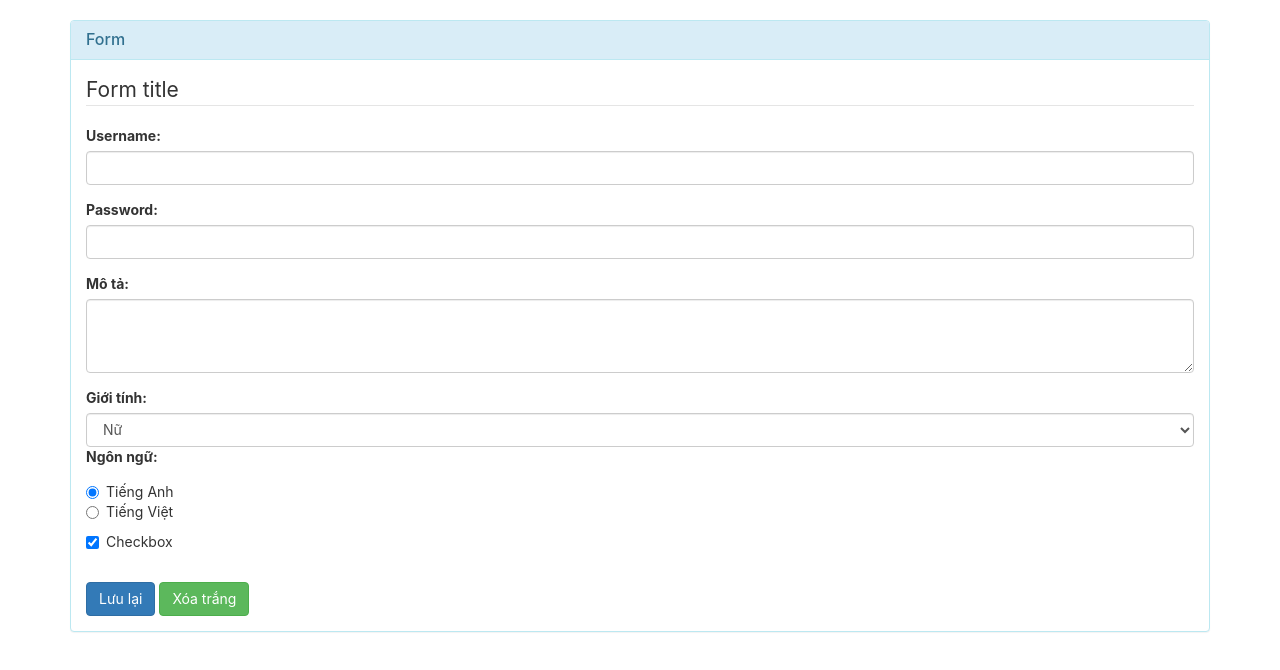
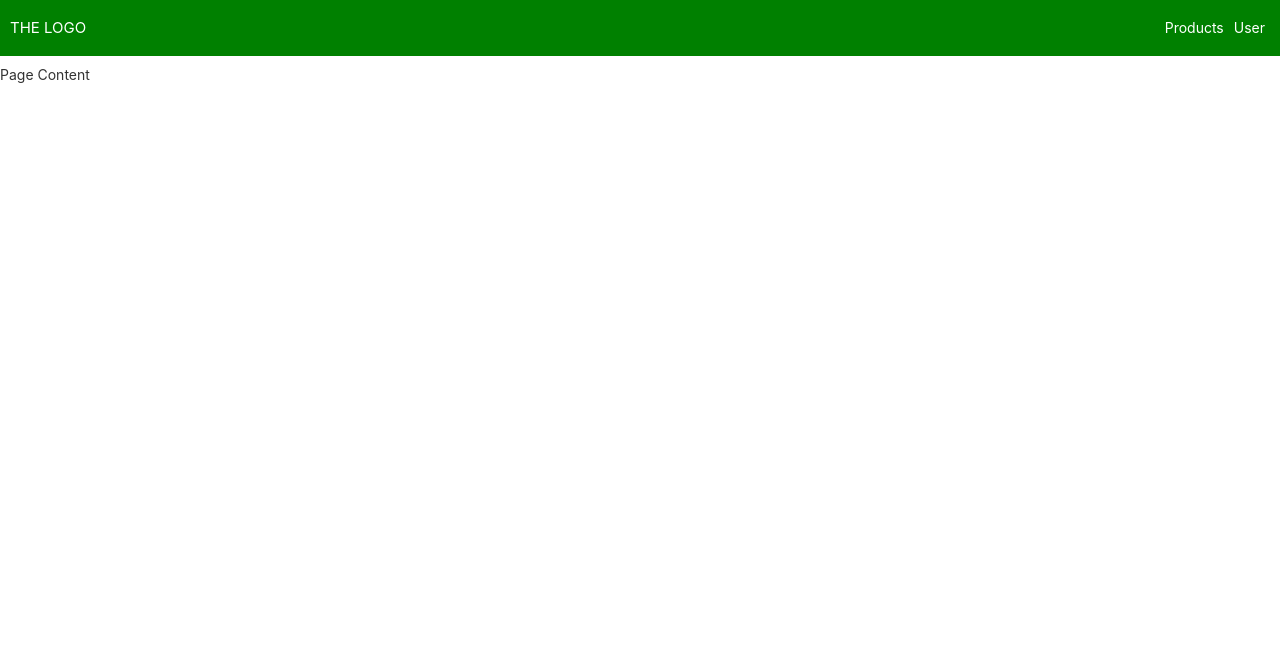
Before and after one commit to toanvan273/React-setColor-transfer-props-state, a React (Create React App) app: page / in a window 1280 px wide. Shown: the top 670 px of the page. Built offline with nearby package versions, Linux system fonts and the light colour scheme.

Commit message:
create MENU navigation

```diff
--- a/src/App.js
+++ b/src/App.js
@@ -1,28 +1,40 @@
 import React, { Component } from 'react';
 import './App.css'
-import Form from './Form'
+import Toolbar from './components/Toolbar/Toolbar'
+import Sider from './components/Sider/Sider'
+import Backdrop from './components/Backdrop/Backdrop'
 
 class App extends Component {
+    state = {
+        siderOpen: false
+    }
+    toggleClick = () => {
+        this.setState({
+            siderOpen: !this.state.siderOpen
+        })
+    }
+    backdropClick = () => {
+        this.setState({
+            siderOpen: false
+        })
+    }
+    render() {
+        let  backdrop
+        if(this.state.siderOpen){
+            backdrop = <Backdrop backdropClick={this.backdropClick}/>
+        }
+    return (
+        <div style={{height: '100%'}}>
+        <Toolbar toggleClick={this.toggleClick}/>
+        <Sider show={this.state.siderOpen}/>
+        {backdrop}
+        <main style={{marginTop: 65}}>
+        <p>Page Content</p>
+        </main>
 
-  render() {
-    return (
-      <div className="container">
-
-        <div className="panel panel-info">
-            <div className="panel-heading">
-              <h3 className="panel-title">Form</h3>
-            </div>
-            <div className="panel-body">
-            <Form />
-
-
-
-            </div>
         </div>
-
-      </div>
     );
-  }
+    }
 }
 
 export default App;
--- a/src/Form.js
+++ /dev/null
@@ -1,86 +0,0 @@
-import React, {Component} from 'react'
-
-class Form extends Component {
-    constructor(props){
-        super(props)
-        this.state = {
-            txtUsername: '',
-            txtPassword: '',
-            txtDesc: '',
-            sltGender: 0, //
-            rdLang: 'en',
-            checkStatus: true
-        }
-        this.onHandleChange = this.onHandleChange.bind(this)
-        this.onHandleSubmit = this.onHandleSubmit.bind(this)
-    }
-    onHandleChange(event){
-        // this.setState({
-        //     Username: event.target.value
-        // })
-        var target = event.target
-        var name = target.name
-        var value = target.type === 'checkbox' ? target.checked : target.value
-        this.setState({
-            [name]: value
-        })
-    }
-    onHandleSubmit(event){
-        event.preventDefault() //chặn submit
-        console.log(event.target)
-    }
-    render(){
-
-        return(
-            <>
-
-                <form onSubmit={this.onHandleSubmit}>
-                    <legend>Form title</legend>
-
-                    <div className="form-group">
-                        <label>Username: </label>
-                        <input type="text" className="form-control" value={this.state.txtUsername}  name='txtUsername' onChange={ this.onHandleChange }/>
-                    </div>
-                    <div className="form-group">
-                        <label>Password: </label>
-                        <input type="password" className="form-control" value={this.state.txtPassword}   name='txtPassword' onChange={ this.onHandleChange }/>
-                    </div>
-                    <div className="form-group">
-                        <label>Mô tả: </label>
-                        <textarea name="txtDesc" value={this.state.txtDesc}  className="form-control" rows="3" onChange={ this.onHandleChange }></textarea>
-                    </div>
-                    <label>Giới tính: </label>
-                    <select name="sltGender"  className="form-control" onChange={ this.onHandleChange }>
-                        <option value={0} >Nữ</option>
-                        <option value={1} >Nam</option>
-                    </select>
-                    <label>Ngôn ngữ: </label>
-                    <div className="radio">
-                        <label>
-                            <input type="radio" checked={this.state.rdLang === 'en'} name="rdLang" value="en" onChange={ this.onHandleChange }/>
-                            Tiếng Anh
-                        </label> <br/>
-                        <label>
-                            <input type="radio" checked={this.state.rdLang === 'vi'} name="rdLang" value="vi" onChange={ this.onHandleChange }/>
-                           Tiếng Việt
-                        </label>
-                    </div>
-                    <div className="checkbox">
-                        <label>
-                            <input type="checkbox" checked={this.state.checkStatus === true} value={true} name="checkStatus" onChange={ this.onHandleChange }/>
-                            Checkbox
-                        </label>
-                    </div>
-
-                    <br/>
-                    <button type="submit" className="btn btn-primary">Lưu lại</button>&nbsp;
-                    <button type="reset" className="btn btn-success">Xóa trắng</button>
-                </form>
-
-
-            </>
-        )
-    }
-}
-
-export default Form
--- /dev/null
+++ b/src/components/Backdrop/Backdrop.css
@@ -0,0 +1,9 @@
+.backdrop{
+    position: fixed;
+    width: 100%;
+    height: 100%;
+    background: rgba(0,0,0,0.3);
+    z-index: 10;
+    top: 0;
+    left: 0;
+}
--- /dev/null
+++ b/src/components/Backdrop/Backdrop.js
@@ -0,0 +1,9 @@
+import React from 'react'
+
+import './Backdrop.css'
+
+const Backdrop = props => (
+    <div className="backdrop" onClick={props.backdropClick}></div>
+)
+
+export default Backdrop
--- /dev/null
+++ b/src/components/Sider/Sider.css
@@ -0,0 +1,41 @@
+.slider{
+    height: 100%;
+    background: white;
+    box-shadow: 2px 0 5px rgba(0, 0 , 0, 0.5);
+    position: fixed;
+    top: 0;
+    left: 0;
+    width: 70%;
+    max-width: 400px;
+    z-index: 20;
+    transform: translateX(-100%);
+    transition: all 0.3s ease-out;
+}
+.slider.open{
+    transform: translateX(0)
+}
+
+.slider ul{
+    height: 100%;
+    list-style: none;
+    display: flex;
+    flex-direction: column;
+    justify-content: center;
+}
+.slider li{
+    margin: 0.5rem 0;
+}
+.slider a{
+    color: blue;
+    text-decoration: none;
+    font-size: 1.5rem;
+}
+.slider a:hover, .slider a:active {
+    color: #fa923f;
+}
+
+@media (min-width: 769px){
+    .slider{
+        display: none;
+    }
+}
--- /dev/null
+++ b/src/components/Sider/Sider.js
@@ -0,0 +1,19 @@
+import React from 'react'
+import './Sider.css'
+
+const Sider = props =>{
+    let siderClass = 'slider'
+    if(props.show){
+        siderClass = ' slider open'
+    }
+    return (
+        <nav className={siderClass}>
+            <ul>
+                <li> <a href="/">Product</a> </li>
+                <li> <a href="/">Users</a> </li>
+            </ul>
+        </nav>
+    )
+}
+
+export default Sider
--- /dev/null
+++ b/src/components/Sider/ToggleButton.css
@@ -0,0 +1,20 @@
+.toggle-button{
+    display: flex;
+    flex-direction: column;
+    justify-content: space-between;
+    height: 24px;
+    width: 30px;
+    background: transparent;
+    border: none;
+    cursor: pointer;
+    padding: 0;
+    box-sizing: border-box;
+}
+.toggle-button:focus{
+    outline: none;
+}
+.button-line{
+    width: 30px;
+    height: 3px;
+    background: white;
+}
--- /dev/null
+++ b/src/components/Sider/ToggleButton.js
@@ -0,0 +1,11 @@
+import React from 'react'
+import './ToggleButton.css'
+
+const ToggleButton = props => (
+    <button className="toggle-button" onClick={props.click}>
+        <div className="button-line"></div>
+        <div className="button-line"></div>
+        <div className="button-line"></div>
+    </button>
+)
+export default ToggleButton
--- /dev/null
+++ b/src/components/Toolbar/Toolbar.css
@@ -0,0 +1,55 @@
+.toolbar{
+    width: 100%;
+    position: fixed;
+    background: green;
+    top: 0;
+    left: 0;
+    height: 56px;
+}
+.toolbar-navi{
+    display: flex;
+    height: 100%;
+    align-items: center;
+    padding: 0 1rem;
+}
+.logo{
+    margin-left: 1rem;
+}
+.logo a{
+    color: #fff;
+    text-decoration: none;
+    font-size: 1.5rem;
+}
+.navi-items ul{
+    list-style: none;
+    margin: 0;
+    padding: 0;
+    display: flex;
+}
+.navi-items li{
+    padding: 0 0.5rem;
+}
+.navi-items a{
+    color: #fff;
+    text-decoration: none;
+}
+.navi-items a:hover, .navi-items a:active{
+    color: #fa923f;
+}
+.spacer{
+    flex: 1;
+}
+
+@media (max-width: 768px){
+    .navi-items{
+        display: none;
+    }
+}
+@media (min-width: 769px){
+    .navi-button{
+        display: none;
+    }
+    .logo{
+        margin-left: 0;
+    }
+}
--- /dev/null
+++ b/src/components/Toolbar/Toolbar.js
@@ -0,0 +1,23 @@
+import React from 'react'
+
+import ToggleButton from '../Sider/ToggleButton'
+import './Toolbar.css'
+const toolbar = props => (
+    <header className="toolbar">
+        <nav className="toolbar-navi">
+            <div className="navi-button">
+                <ToggleButton click={props.toggleClick}/>
+            </div>
+            <div className="logo"> <a href="/">THE LOGO</a> </div>
+            <div className="spacer"></div>
+            <div className="navi-items">
+                <ul>
+                    <li> <a href="/">Products</a> </li>
+                    <li> <a href="/">User</a> </li>
+                </ul>
+            </div>
+        </nav>
+    </header>
+)
+
+export default toolbar
--- a/src/index.css
+++ b/src/index.css
@@ -12,3 +12,6 @@ code {
   font-family: source-code-pro, Menlo, Monaco, Consolas, "Courier New",
     monospace;
 }
+ html{
+   height: 100%;
+ }
```
